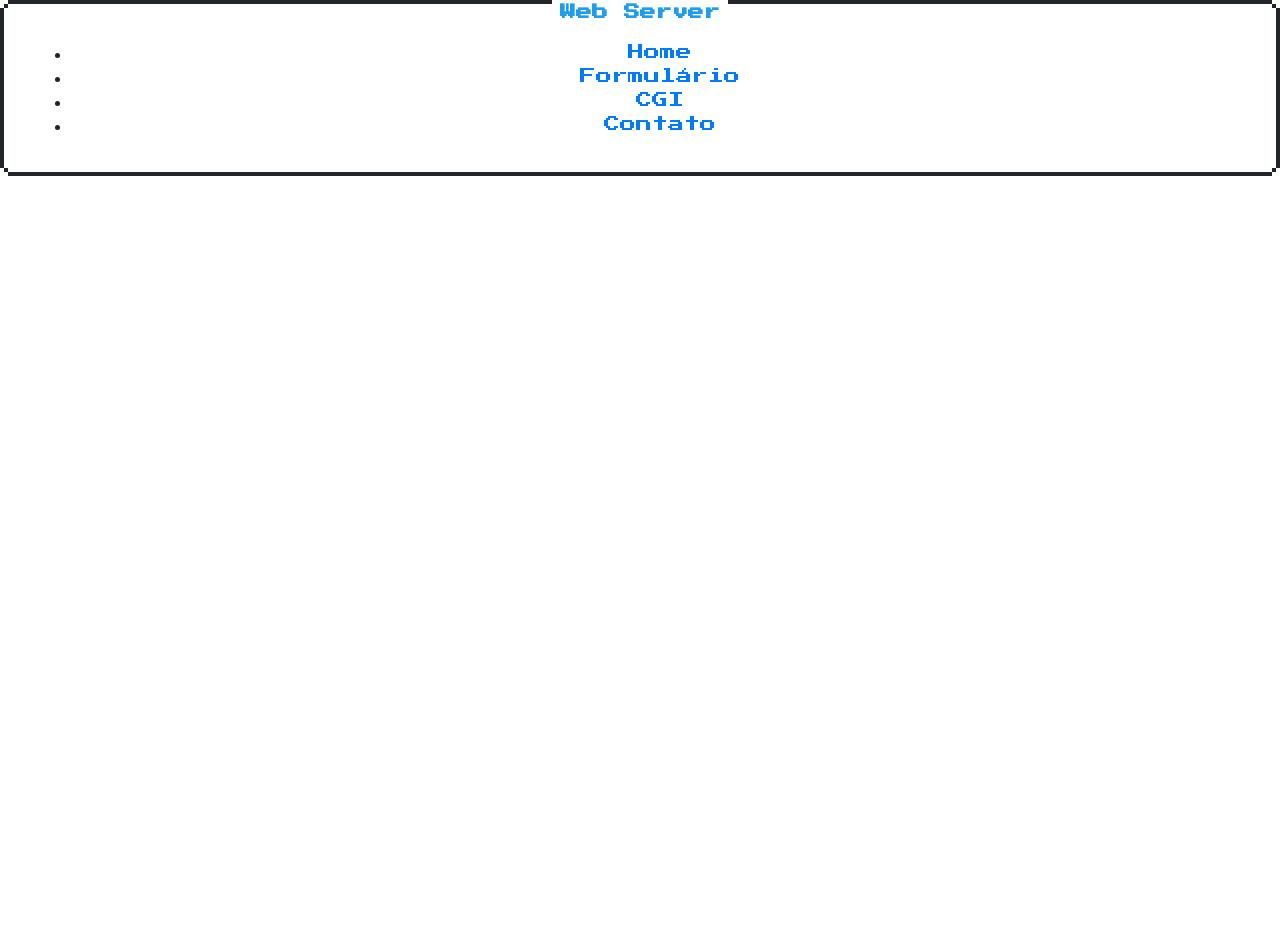
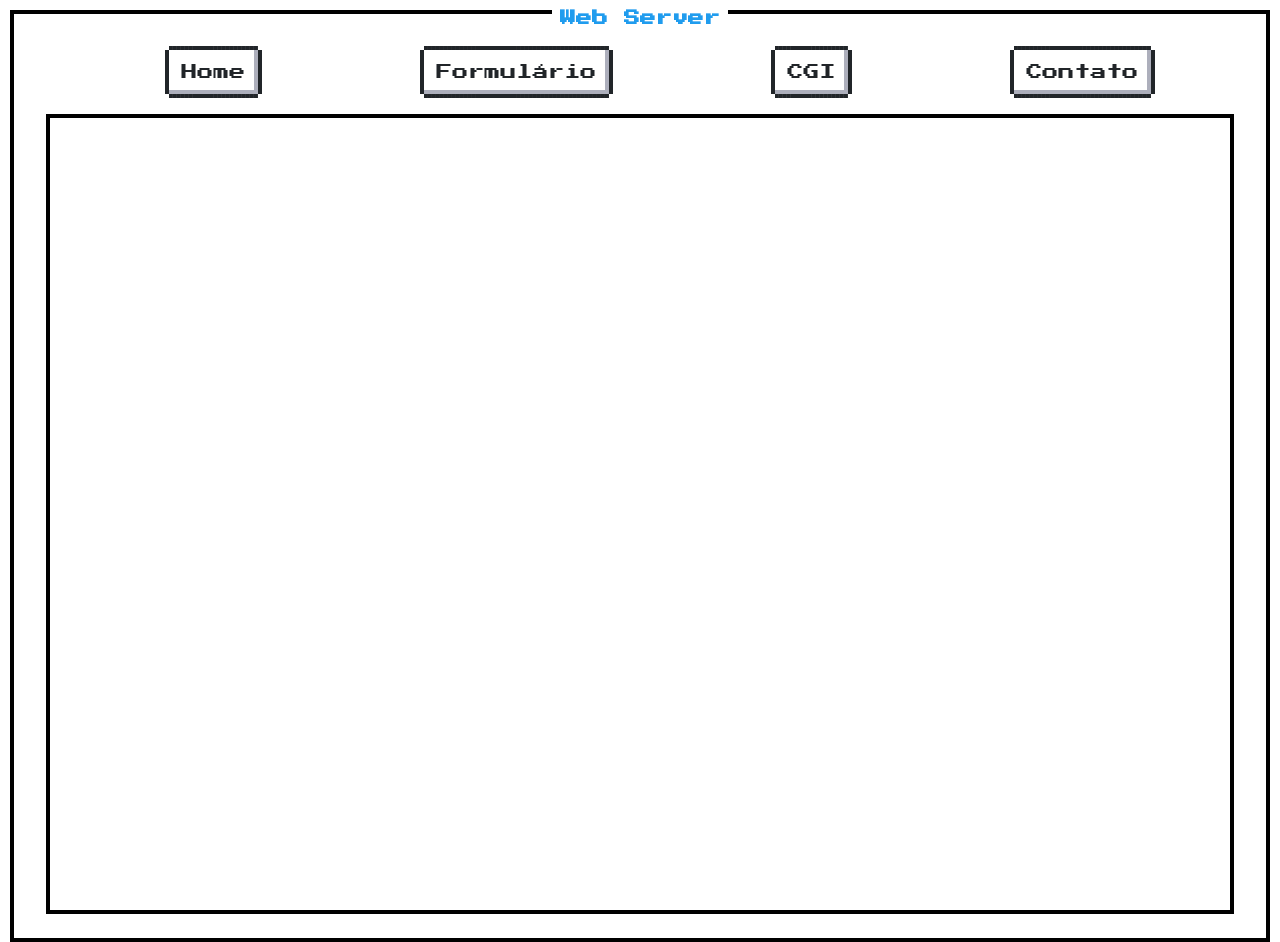
Before and after one commit to rgrmra/webserv, a PHP site: page / in a window 1280 px wide. Before the commit the page ends 176 px from the top, so only its background shows below. Run offline with PHP 8.4, Linux system fonts and the light colour scheme.

Commit message:
WID: Estilizando páginaa e experimentando botões

```diff
--- a/var/www/html/mysite/css/style.css
+++ b/var/www/html/mysite/css/style.css
@@ -1,6 +1,42 @@
+html, body
+{
+    height: 100%;
+    margin: 0;
+}
+
 h1
 {
-    color: RED;
+    /* color: RED; */
     font-size: 24px;
     font-weight: bold;
 }
+
+.nav-flex
+{
+    display: flex;
+    /* border: 2px solid red; */
+    justify-content: space-around;
+    margin-top: 1rem;
+}
+
+.margin-10
+{
+    margin: 10px;
+}
+
+.height-full
+{
+    min-height: 95%;
+    position: relative;
+}
+
+.pos-relative
+{
+    position: relative;
+}
+
+.height-100
+{
+    min-height: 100lvh;
+    height: 100%;
+}
--- a/var/www/html/mysite/index.html
+++ b/var/www/html/mysite/index.html
@@ -6,26 +6,26 @@
 	<link rel="preconnect" href="https://fonts.googleapis.com">
 	<link rel="preconnect" href="https://fonts.gstatic.com" crossorigin>
 	<link href="https://fonts.googleapis.com/css2?family=Press+Start+2P&display=swap" rel="stylesheet">
-	<!-- <link rel="stylesheet" href="css/style.css"> -->
 	<link rel="stylesheet" href="css/nes.min.css">
+	<link rel="stylesheet" href="css/style.css">
 	<!-- <link href="https://unpkg.com/nes.css@2.3.0/css/nes.min.css" rel="stylesheet" /> -->
 	<title>WebServer</title>
 </head>
 <body>
-	<header class="nes-container with-title is-centered is-rounded">
+	<main class="nes-container with-title is-centered margin-10 height-full">
 		<h1 class="nes-text is-primary title">Web Server</h1>
-		<nav>
-			<ul>
-				<li><a href="/">Home</a></li>
-				<li><a href="/formulario">Formulário</a></li>
-				<li><a href="/cgi">CGI</a></li>
-				<li><a href="/contato">Contato</a></li>
+		<nav class="header-nav">
+			<ul class="nes-list nav-flex">
+				<li><a class="nes-btn" href="/">Home</a></li>
+				<li><a class="nes-btn" href="/formulario">Formulário</a></li>
+				<li><a class="nes-btn" href="/cgi">CGI</a></li>
+				<li><a class="nes-btn" href="/contato">Contato</a></li>
 			</ul>
 		</nav>
-	</header>
-	<section>
+		<section class="nes-container pos-relative height-100">
 
-	</section>
+		</section>
+	</main>
 	<script src="./js/script.js"></script>
 </body>
 </html>
```
